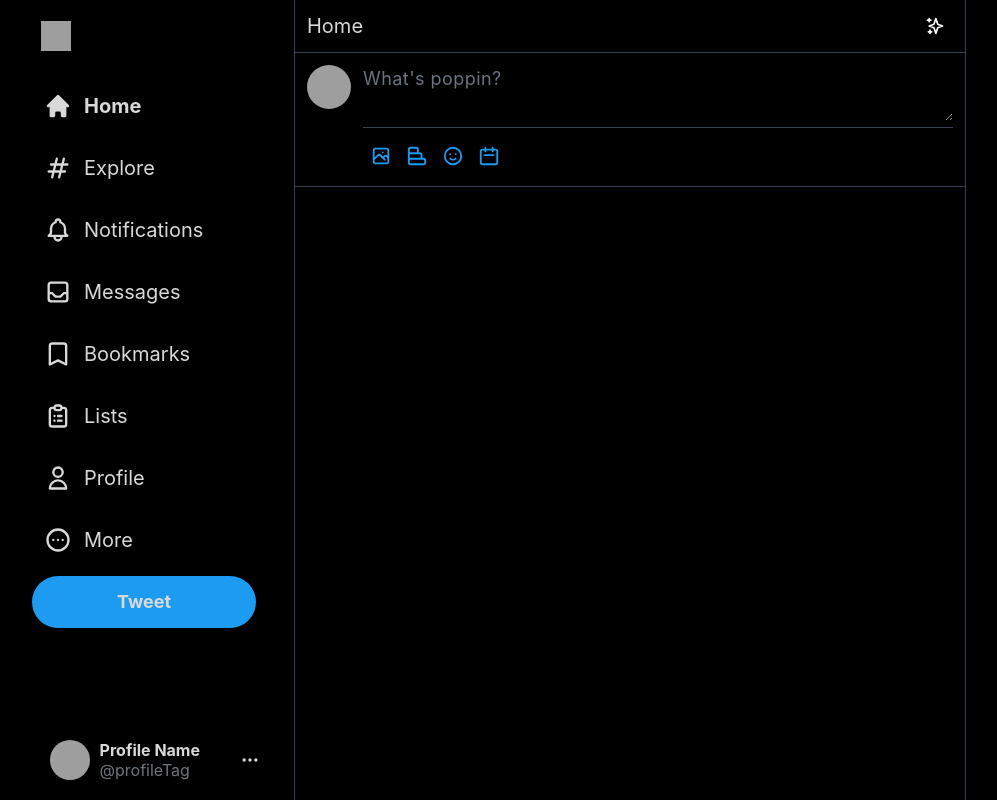
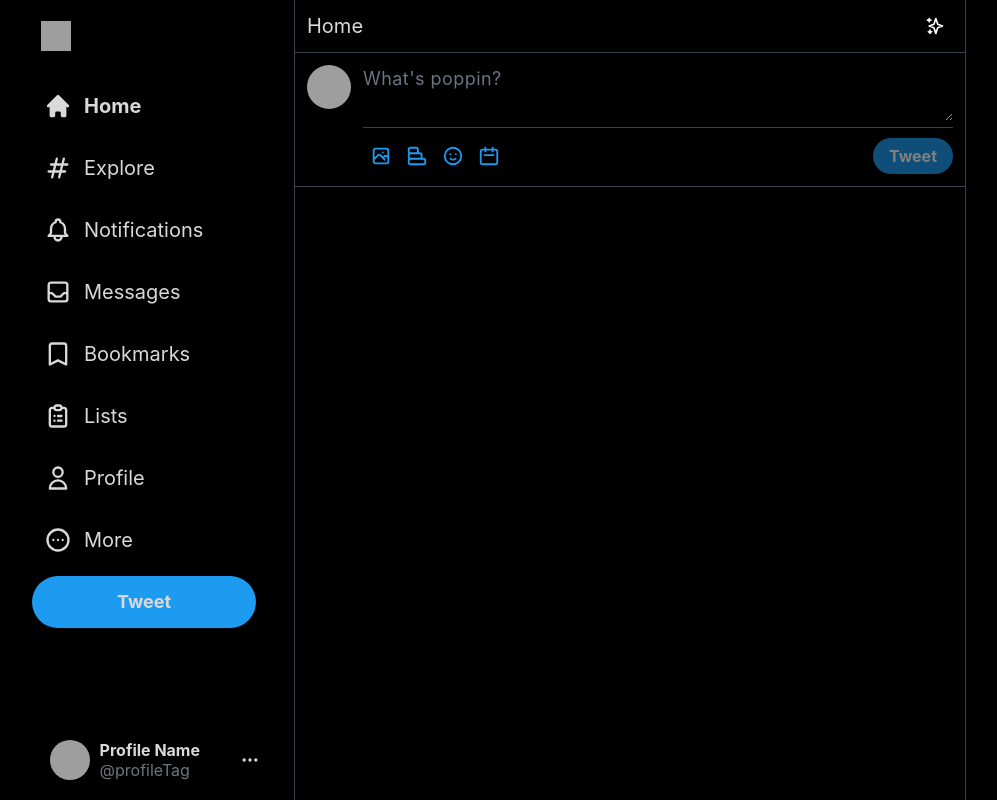
Before and after one commit to HelLuv/twitter-firebase, a Next.js app: page / in a window 1280 px wide. Shown: the whole page, without its empty margins (76-1073 px from the left). Built offline with nearby package versions, Linux system fonts and the light colour scheme; no server answers; grey boxes are pictures that could not be loaded.

Commit message:
added firebase and sendPost logic

```diff
--- a/components/Input/index.tsx
+++ b/components/Input/index.tsx
@@ -1,16 +1,23 @@
 import * as React from 'react';
 import {CalendarIcon, ChartBarIcon, EmojiHappyIcon, PhotographIcon, XIcon} from "@heroicons/react/outline";
+import {addDoc, collection, doc, serverTimestamp, updateDoc} from "@firebase/firestore";
+import {getDownloadURL, ref, uploadString} from "@firebase/storage";
+import {useSession} from "next-auth/react";
 import {EmojiData, Picker} from 'emoji-mart';
 import "emoji-mart/css/emoji-mart.css";
+
+import {db, storage} from "../../firebase";
 
 interface InputProps {
 
 }
 
 const Input: React.FC<InputProps> = ({}) => {
+  const {data: session} = useSession();
   const [input, setInput] = React.useState<string>("");
   const [selectedFile, setSelectedFile] = React.useState<string | null>(null);
   const [isShowEmojis, setIsShowEmojis] = React.useState<boolean>(false);
+  const [isLoading, setIsLoading] = React.useState(false);
   const filePickerRef = React.useRef<HTMLInputElement>(null);
 
   const onInputChange = (e: React.ChangeEvent<HTMLTextAreaElement>) => {
@@ -37,8 +44,41 @@ const Input: React.FC<InputProps> = ({}) => {
     // @ts-ignore
     const emoji = String.fromCodePoint(...codesArray);
 
-    setInput(input + emoji)
+    setInput(input + emoji);
   }
+
+  const sendPost = async () => {
+    if (isLoading) return;
+
+    setIsLoading(true);
+
+    const docRef = await addDoc(collection(db, 'posts'), {
+      // @ts-ignore
+      id: session?.user?.uid,
+      username: session?.user?.name,
+      userImg: session?.user?.image,
+      // @ts-ignore
+      tag: session?.user.tag,
+      text: input,
+      timestamp: serverTimestamp(),
+    });
+
+    const imageRef = ref(storage, `posts/${docRef.id}/image`);
+
+    if (selectedFile) {
+      await uploadString(imageRef, selectedFile, "data_url").then(async () => {
+        const downloadURL = await getDownloadURL(imageRef);
+        await updateDoc(doc(db, "posts", docRef.id), {
+          image: downloadURL,
+        });
+      });
+    }
+
+    setIsLoading(false);
+    setInput("");
+    setSelectedFile(null);
+    setIsShowEmojis(false);
+  };
 
   return (
     <div className={`border-b border-gray-700 p-3 flex space-x-3 overflow-y-scroll`}>
@@ -48,7 +88,7 @@ const Input: React.FC<InputProps> = ({}) => {
         alt="profile image"
       />
       <div className="w-full divide-y divide-gray-700">
-        <div className={``}>
+        <div className={`${selectedFile && "pb-7"} ${input && "space-y-2.5"}`}>
           <textarea
             value={input}
             rows={2}
@@ -114,8 +154,15 @@ const Input: React.FC<InputProps> = ({}) => {
                 theme="dark"
               />
             )}
+          </div>
 
-          </div>
+          <button className="bg-[#1d9bf0] text-white rounded-full px-4 py-1.5 font-bold shadow-md
+          hover:bg-[#1a8cd8] disabled:hover:bg-[#1d9bf0] disabled:opacity-50 disabled:cursor-default"
+                  disabled={!input?.trim() && !selectedFile}
+                  onClick={sendPost}
+          >
+            Tweet
+          </button>
         </div>
       </div>
     </div>
--- /dev/null
+++ b/firebase.ts
@@ -0,0 +1,21 @@
+import {getApp, getApps, initializeApp} from "@firebase/app";
+import {getFirestore} from "@firebase/firestore";
+import {getStorage} from "@firebase/storage";
+
+const firebaseConfig = {
+  apiKey: "AIzaSyApz7ZhwIeRzX2G-YXV5iiM5Ch1gr-RlII",
+  authDomain: "twitter-clone-8aa2e.firebaseapp.com",
+  projectId: "twitter-clone-8aa2e",
+  storageBucket: "twitter-clone-8aa2e.appspot.com",
+  messagingSenderId: "986377386876",
+  appId: "1:986377386876:web:1578ba58b4803e4a7242f9",
+  measurementId: "G-LPWMVVKMP6"
+};
+
+
+const app = !getApps().length ? initializeApp(firebaseConfig) : getApp();
+const db = getFirestore();
+const storage = getStorage();
+
+export default app;
+export {db, storage}
--- a/package.json
+++ b/package.json
@@ -17,7 +17,9 @@
     "@heroicons/react": "^1.0.6",
     "@types/emoji-mart": "^3.0.9",
     "emoji-mart": "3.0.1",
+    "firebase": "^9.7.0",
     "next": "12.1.5",
+    "next-auth": "^4.3.4",
     "react": "18.1.0",
     "react-dom": "18.1.0",
     "tailwind-scrollbar-hide": "^1.1.7"
```
Also changed, not shown: 1 other file (tests, documents, lock files or other folders).
